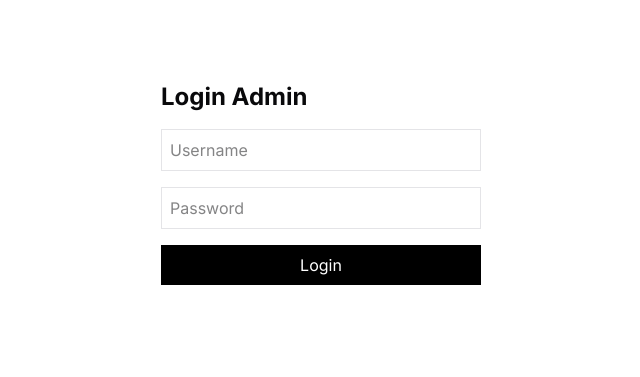
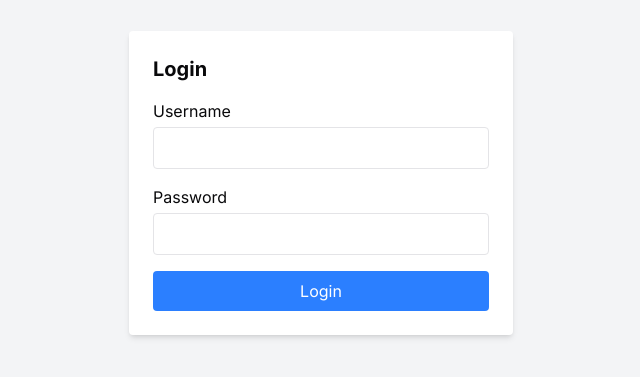
Before and after one commit to fjrhub/smkpgrimojokerto, a Next.js app: page /login in a window 1280 px wide. Shown: the part 217-594 px from the top of the page, without its empty margins (319-959 px from the left). Built offline with nearby package versions, Linux system fonts and the light colour scheme.

Commit message:
chore(deps): add jose for edge-compatible JWT verification

```diff
--- a/app/login/page.js
+++ b/app/login/page.js
@@ -1,65 +1,71 @@
 'use client'
 
-import { useState } from 'react'
+import { useState, useEffect } from 'react'
 import { useRouter } from 'next/navigation'
 
 export default function LoginPage() {
   const [username, setUsername] = useState('')
   const [password, setPassword] = useState('')
-  const [loading, setLoading] = useState(false)
+  const [error, setError] = useState('')
   const router = useRouter()
 
-  async function handleLogin(e) {
+  useEffect(() => {
+    // Cek apakah pengguna sudah login
+    const storedUser = sessionStorage.getItem('user');
+    if (storedUser) {
+      router.push('/dashboard');
+    }
+  }, [router]);
+
+  const handleSubmit = async (e) => {
     e.preventDefault()
-    setLoading(true)
 
-    try {
     const res = await fetch('/api/auth/login', {
       method: 'POST',
       headers: { 'Content-Type': 'application/json' },
       body: JSON.stringify({ username, password }),
     })
 
+    if (res.ok) {
       const data = await res.json()
-
-      if (!res.ok) {
-        alert(data.message || 'Login gagal')
-        return
-      }
-
+      sessionStorage.setItem('user', JSON.stringify(data)) // Simpan data ke sessionStorage
       router.push('/dashboard')
-    } catch (err) {
-      alert('Terjadi kesalahan koneksi')
-    } finally {
-      setLoading(false)
+    } else {
+      const errorData = await res.json()
+      setError(errorData.message)
     }
   }
 
   return (
-    <div className="flex h-screen items-center justify-center">
-      <form onSubmit={handleLogin} className="space-y-4 w-80">
-        <h1 className="text-2xl font-bold">Login Admin</h1>
-
+    <div className="min-h-screen flex items-center justify-center bg-gray-100">
+      <form
+        onSubmit={handleSubmit}
+        className="bg-white p-6 rounded shadow-md w-96"
+      >
+        <h2 className="text-xl font-bold mb-4">Login</h2>
+        {error && <p className="text-red-500 mb-2">{error}</p>}
+        <div className="mb-4">
+          <label className="block mb-1">Username</label>
           <input
-          placeholder="Username"
-          className="border w-full p-2"
+            type="text"
             value={username}
-          onChange={e => setUsername(e.target.value)}
+            onChange={(e) => setUsername(e.target.value)}
+            className="w-full p-2 border rounded"
+            required
           />
-
+        </div>
+        <div className="mb-4">
+          <label className="block mb-1">Password</label>
           <input
             type="password"
-          placeholder="Password"
-          className="border w-full p-2"
             value={password}
-          onChange={e => setPassword(e.target.value)}
+            onChange={(e) => setPassword(e.target.value)}
+            className="w-full p-2 border rounded"
+            required
           />
-
-        <button
-          disabled={loading}
-          className="w-full bg-black text-white p-2 disabled:opacity-50"
-        >
-          {loading ? 'Memproses...' : 'Login'}
+        </div>
+        <button type="submit" className="w-full bg-blue-500 text-white p-2 rounded">
+          Login
         </button>
       </form>
     </div>
--- a/package.json
+++ b/package.json
@@ -1,6 +1,6 @@
 {
   "name": "smkpgrimojokerto",
-  "version": "1.14.6",
+  "version": "1.15.6",
   "private": true,
   "description": "SMK PGRI Mojokerto school website built with Next.js and deployed on Vercel.",
   "scripts": {
```
Lines whose indentation alone changed are shown as unchanged.
